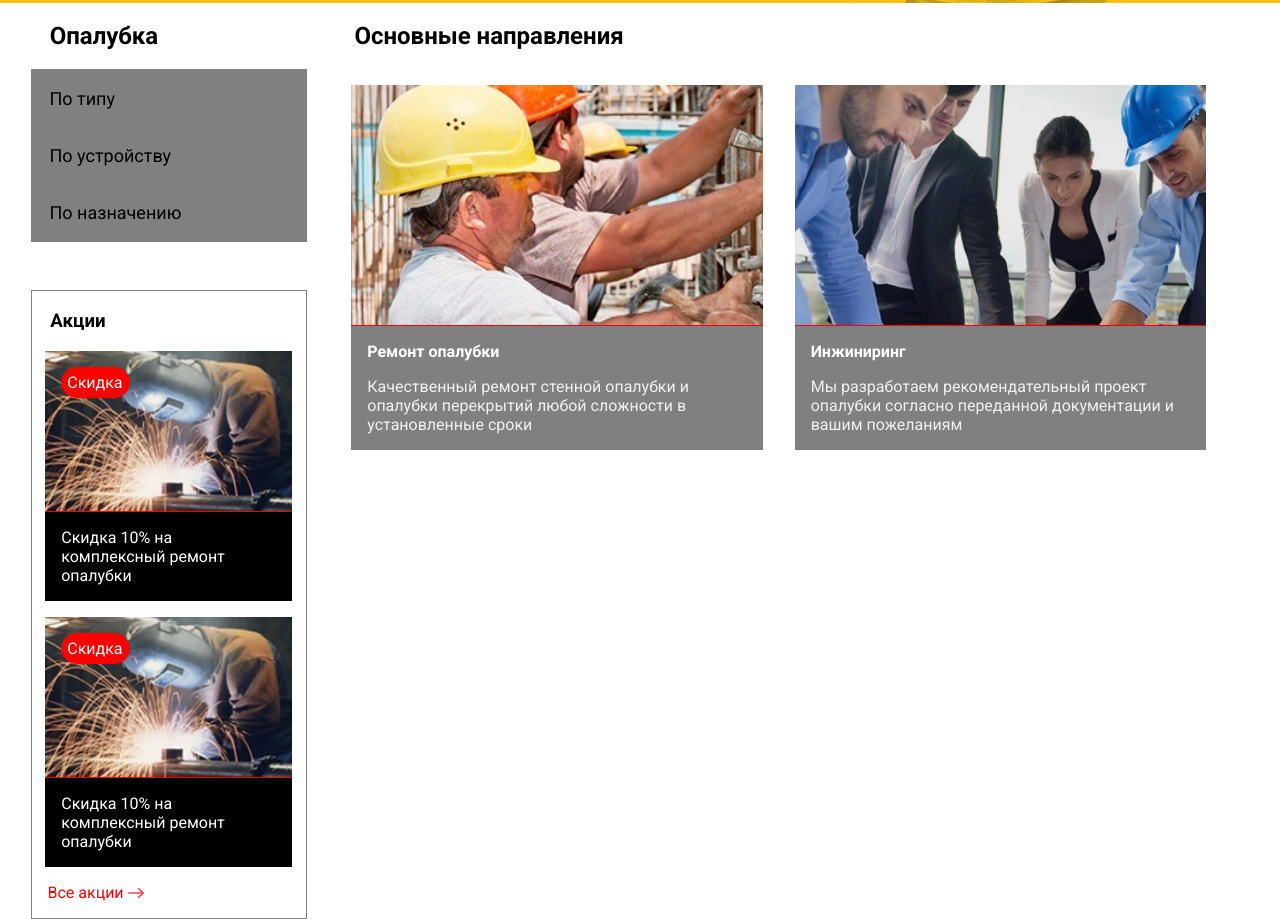
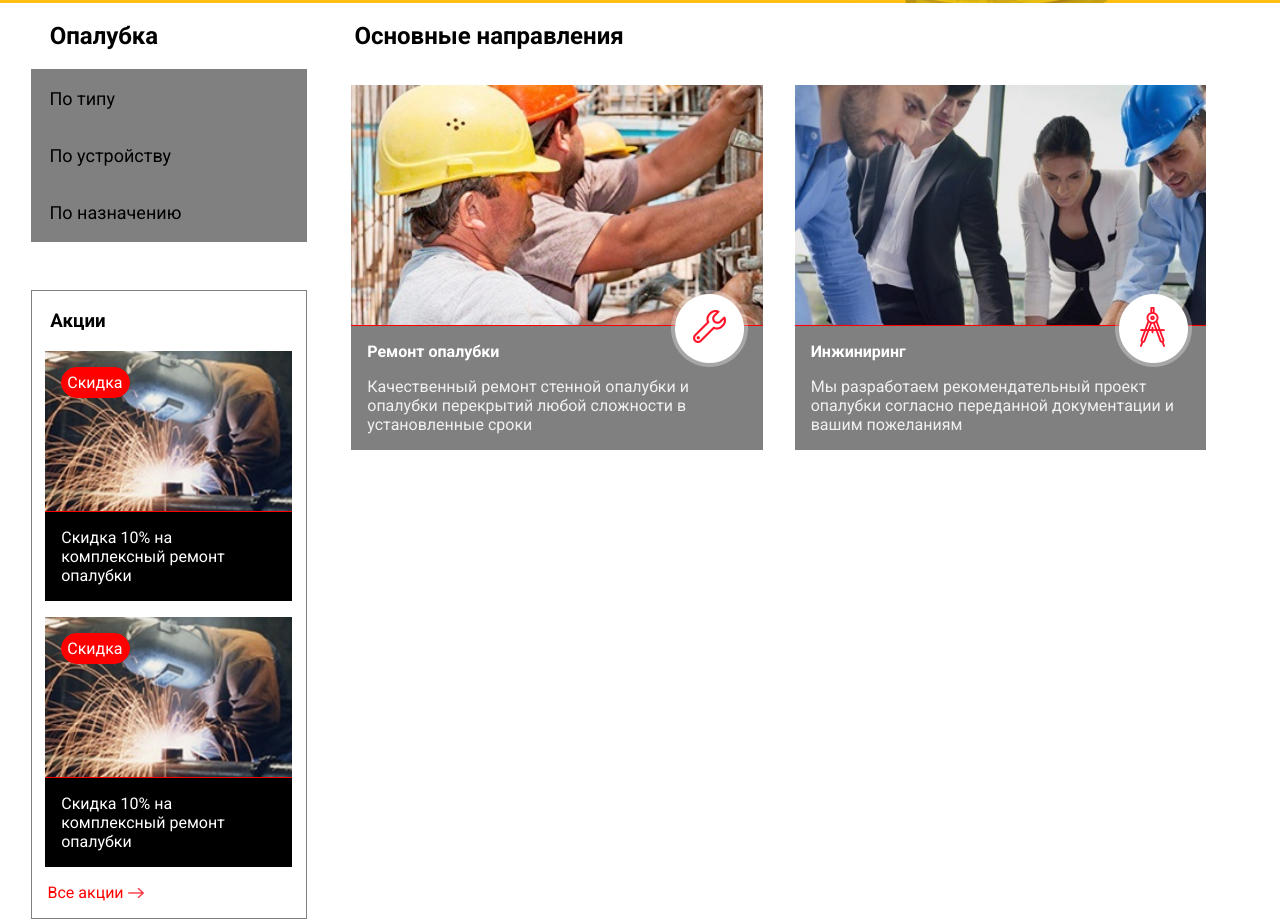
Before and after one commit to Rmnzm/layout_canvas, a plain HTML site: page index.html in a window 1280 px wide. Shown: the part 686-1605 px from the top of the page. Drawn offline with Linux system fonts and the light colour scheme.

Commit message:
continue project added logos in main head box

```diff
--- a/index.html
+++ b/index.html
@@ -196,6 +196,8 @@
                             <h4><a href="">Ремонт опалубки</a></h4>
                             <p>Качественный ремонт стенной опалубки и опалубки перекрытий любой сложности в установленные сроки</p>
                         </div>
+                        <img src="images/figures/ellips_3.png" alt="" class="main-head-back">
+                        <img src="images/figures/key.png" alt="" class="main-head-logo">
                     </div>
                     <div class="main-head-2">
                         <div class="main-head-box-img">
@@ -205,6 +207,8 @@
                             <h4><a href="">Инжиниринг</a></h4>
                             <p>Мы разработаем рекомендательный проект опалубки согласно переданной документации и вашим пожеланиям</p>
                         </div>
+                        <img src="images/figures/ellips_3.png" alt="" class="main-head-back">
+                        <img src="images/figures/tangle.png" alt="" class="main-head-logo">
                     </div>
                 </div>
             </main>
--- a/style.css
+++ b/style.css
@@ -545,3 +545,31 @@ body
 }
 
 /*   LOGO   MAIN-BOX   (через позиционирование выставить)*/
+
+.main-head-1 > .main-head-back
+{
+    position: relative;
+    bottom: 10em;
+    left: 20em;
+}
+
+.main-head-1 > .main-head-logo
+{
+    position: relative;
+    bottom: 11.5em;
+    left: 16.3em;
+}
+
+.main-head-2 > .main-head-back
+{
+    position: relative;
+    bottom: 10em;
+    left: 20em;
+}
+
+.main-head-2 > .main-head-logo
+{
+    position: relative;
+    bottom: 11.3em;
+    left: 16.5em;
+}
```
